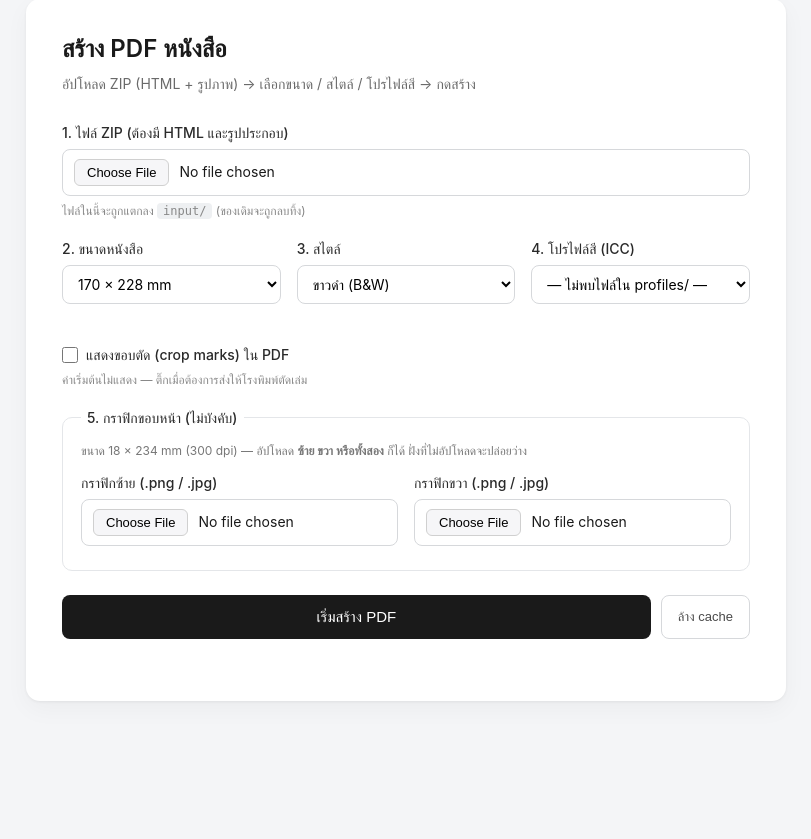
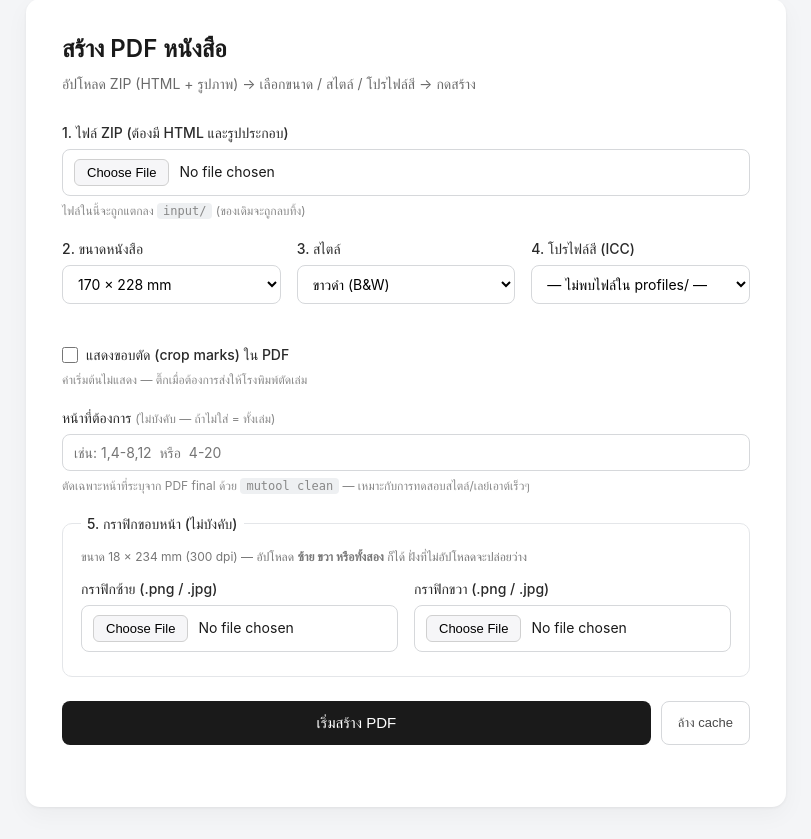
Before and after one commit to sabestmaeada/book-pdf, a Flask app: page / in a window 1280 px wide. Shown: the part 33-872 px from the top of the page, without its empty margins (234-1045 px from the left). Before the commit the page ends 735 px from the top, so only its background shows below. Run offline with Flask 3, Linux system fonts and the light colour scheme.

Commit message:
RC 2.3.0 Add page selection input for PDF extraction; enhance UI and validation

```diff
--- a/ui/app.py
+++ b/ui/app.py
@@ -141,6 +141,9 @@ SYNC_SCRIPT = ROOT / "sync_toc.py"
 #   css/styles/style_<variant>[_<sub>].css — กำหนด typography + colors + layout
 _SIZE_PATTERN = re.compile(r"^size_(\d+)x(\d+)\.css$", re.IGNORECASE)
 _STYLE_PATTERN = re.compile(r"^style_([a-z][a-z0-9]*)(?:_([a-z0-9_]+))?\.css$", re.IGNORECASE)
+
+# Pattern สำหรับ "หน้าที่ต้องการ" — รองรับ 1 หรือ 4-20 หรือ 1,4-8,12 (มีเว้นวรรคได้)
+_PAGES_PATTERN = re.compile(r"^\s*\d+(?:\s*-\s*\d+)?(?:\s*,\s*\d+(?:\s*-\s*\d+)?)*\s*$")
 
 # Style variant → ICC color space signatures ที่เข้ากันได้
 # (signature ขนาด 4 ตัวอักษร ตาม ICC.1:2010 — RGB มี space ต่อท้าย)
@@ -397,6 +400,7 @@ def build_pipeline(
     left_graphic: tuple[str, bytes] | None,
     right_graphic: tuple[str, bytes] | None,
     crop_marks: bool,
+    pages: str,
     q: Queue,
 ) -> None:
     try:
@@ -472,12 +476,31 @@ def build_pipeline(
             q.put(json.dumps({"__error__": f"color pipeline failed: {e}"}))
             return
 
+        # 6) Optional — ตัดหน้าตามที่ user ระบุด้วย mutool clean
+        if pages:
+            q.put(f"\n[+] ตัดหน้าตามที่ระบุ: {pages}")
+            extracted = OUTPUT_DIR / f"_extracted_{final_pdf.name}"
+            rc = stream_subprocess(
+                ["mutool", "clean", str(final_pdf), str(extracted), pages],
+                cwd=ROOT, output_queue=q,
+            )
+            if rc != 0:
+                if extracted.exists():
+                    extracted.unlink()
+                q.put(json.dumps({"__error__": f"mutool clean (extract pages) failed (exit {rc})"}))
+                return
+            # แทน final_pdf ด้วยไฟล์ที่ตัดหน้าแล้ว
+            final_pdf.unlink()
+            extracted.rename(final_pdf)
+            q.put(f"✓ ตัดหน้า '{pages}' เสร็จ → {final_pdf.relative_to(ROOT)}")
+
         q.put(f"\n✓ เสร็จสมบูรณ์ → {final_pdf.relative_to(ROOT)}")
         q.put(json.dumps({
             "__done__": True,
             "download": f"/download/{final_pdf.name}",
             "intermediate": f"/download/{rgb_pdf.name}",
             "colorspace": _ICC_CS_TABLE[profile_cs_raw][0],  # "Gray" / "CMYK" / "RGB"
+            "pages": pages or None,
         }))
     except Exception as e:
         q.put(json.dumps({"__error__": f"{type(e).__name__}: {e}"}))
@@ -532,6 +555,17 @@ def build():
     right_graphic = read_optional("right_graphic")
     crop_marks = request.form.get("crop_marks") is not None
 
+    # หน้าที่ต้องการ — ไม่บังคับ ถ้าไม่ใส่ = ทั้งเล่ม
+    pages_input = (request.form.get("pages") or "").strip()
+    if pages_input:
+        if not _PAGES_PATTERN.match(pages_input):
+            return jsonify(
+                error=f"รูปแบบหน้าไม่ถูกต้อง: '{pages_input}' — ตัวอย่าง: 1,4-8,12 หรือ 4-20"
+            ), 400
+        pages_clean = re.sub(r"\s+", "", pages_input)
+    else:
+        pages_clean = ""
+
     # log สิ่งที่ได้รับจริง — เพื่อ debug
     print(
         f"[build] size={size_key!r} → {size_css!r}  "
@@ -540,7 +574,8 @@ def build():
         f"zip={len(zip_bytes)} bytes  "
         f"left={'✓' if left_graphic else '–'}  "
         f"right={'✓' if right_graphic else '–'}  "
-        f"crop_marks={crop_marks}",
+        f"crop_marks={crop_marks}  "
+        f"pages={pages_clean!r}",
         flush=True,
     )
 
@@ -548,7 +583,7 @@ def build():
     worker = threading.Thread(
         target=build_pipeline,
         args=(zip_bytes, profile, profile_cs_raw, size_css, style_css,
-              left_graphic, right_graphic, crop_marks, q),
+              left_graphic, right_graphic, crop_marks, pages_clean, q),
         daemon=True,
     )
     worker.start()
--- a/ui/static/style.css
+++ b/ui/static/style.css
@@ -145,6 +145,26 @@ button[type="submit"]:disabled { background: #9a9a9a; cursor: wait; }
   min-height: 16px;
   color: #6a6a6a;
 }
+
+.hint-inline {
+  font-weight: 400;
+  color: #888;
+  font-size: 12px;
+}
+
+input[type="text"] {
+  width: 100%;
+  padding: 9px 11px;
+  border: 1px solid #d6d8db;
+  border-radius: 8px;
+  font-family: inherit;
+  font-size: 14px;
+  background: #fff;
+}
+input[type="text"]:focus {
+  outline: none;
+  border-color: #1a1a1a;
+}
 .filter-msg.ok { color: #1f7a3a; }
 .filter-msg.warn { color: #b07f17; }
 
--- a/ui/templates/index.html
+++ b/ui/templates/index.html
@@ -67,6 +67,12 @@
         แสดงขอบตัด (crop marks) ใน PDF
       </label>
       <p class="hint">ค่าเริ่มต้นไม่แสดง — ติ๊กเมื่อต้องการส่งให้โรงพิมพ์ตัดเล่ม</p>
+    </div>
+
+    <div class="field">
+      <label for="pages">หน้าที่ต้องการ <span class="hint-inline">(ไม่บังคับ — ถ้าไม่ใส่ = ทั้งเล่ม)</span></label>
+      <input type="text" id="pages" name="pages" placeholder="เช่น: 1,4-8,12  หรือ  4-20">
+      <p class="hint">ตัดเฉพาะหน้าที่ระบุจาก PDF final ด้วย <code>mutool clean</code> — เหมาะกับการทดสอบสไตล์/เลย์เอาต์เร็วๆ</p>
     </div>
 
     <fieldset>
@@ -243,6 +249,7 @@ form.addEventListener('submit', async (e) => {
     `ขอบซ้าย  : ${sel('left_graphic').files[0]?.name || '–'}\n` +
     `ขอบขวา   : ${sel('right_graphic').files[0]?.name || '–'}\n` +
     `Crop marks: ${sel('crop_marks').checked ? 'แสดง' : 'ไม่แสดง'}\n` +
+    `หน้า     : ${sel('pages').value.trim() || '(ทั้งเล่ม)'}\n` +
     '──────────────────────────────\n\n';
   let buffer = '';
   let finished = false;
```
